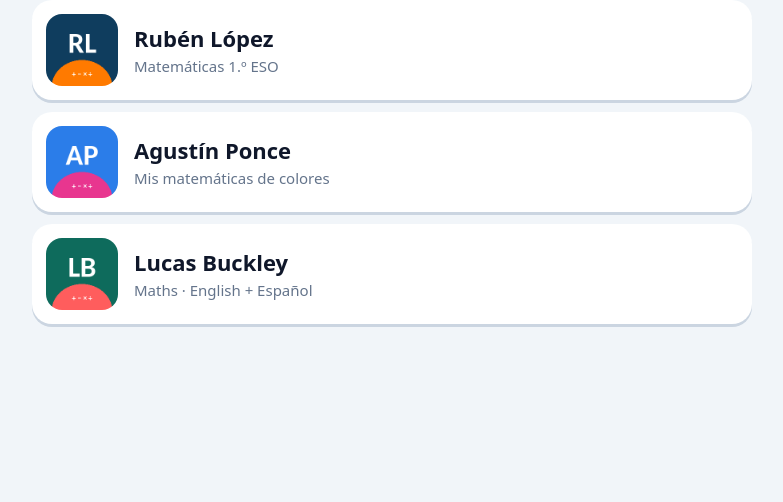
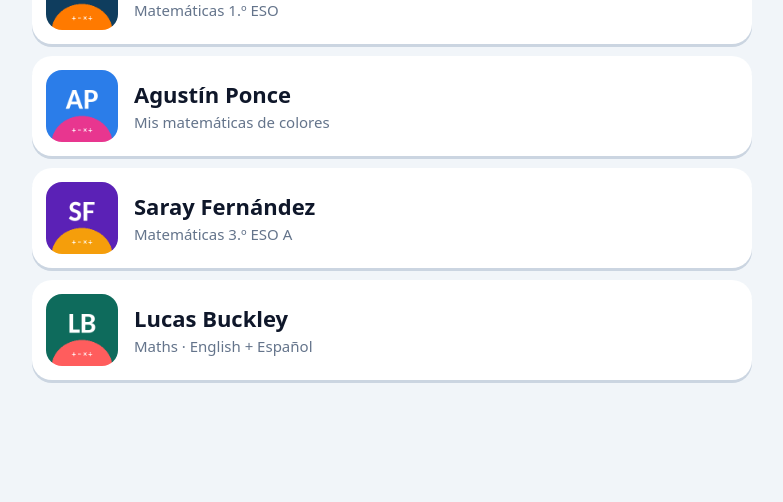
Before and after one commit to dcortesch/apps-alumnos, a plain HTML site: page index.html in a window 1280 px wide. Shown: the part 298-800 px from the top of the page, without its empty margins (248-1031 px from the left). Drawn offline with Linux system fonts and the light colour scheme.

Commit message:
Add files via upload

```diff
--- a/index.html
+++ b/index.html
@@ -6,8 +6,9 @@ body{margin:0;font:18px/1.5 system-ui,-apple-system,sans-serif;background:#f1f5f
 main{max-width:720px;padding:24px}h1{font-size:34px;margin:0 0 6px}p{margin:0 0 20px;color:#475569}
 a{display:flex;align-items:center;gap:16px;background:#fff;border-radius:20px;padding:14px;margin:12px 0;text-decoration:none;color:inherit;box-shadow:0 3px 0 #cbd5e1}
 img{width:72px;height:72px;border-radius:16px}b{font-size:22px}span{display:block;color:#64748b;font-size:15px}
-</style></head><body><main><h1>Apps de matemáticas</h1><p>MOTO-MATES · Abre la de cada alumno en Safari y pulsa Compartir → Añadir a pantalla de inicio.</p>
+</style></head><body><main><h1>Apps de matemáticas</h1><p>MOTO-MATES · Toca tu aplicación. Para instalarla en el iPad: en Safari, Compartir → Añadir a pantalla de inicio.</p>
 <a href="ruben-lopez/"><img src="ruben-lopez/icon-180.png" alt=""><div><b>Rubén López</b><span>Matemáticas 1.º ESO</span></div></a>
 <a href="agustin-ponce/"><img src="agustin-ponce/icon-180.png" alt=""><div><b>Agustín Ponce</b><span>Mis matemáticas de colores</span></div></a>
+<a href="saray-fernandez/"><img src="saray-fernandez/icon-180.png" alt=""><div><b>Saray Fernández</b><span>Matemáticas 3.º ESO A</span></div></a>
 <a href="lucas-buckley/"><img src="lucas-buckley/icon-180.png" alt=""><div><b>Lucas Buckley</b><span>Maths · English + Español</span></div></a>
 </main></body></html>
```
